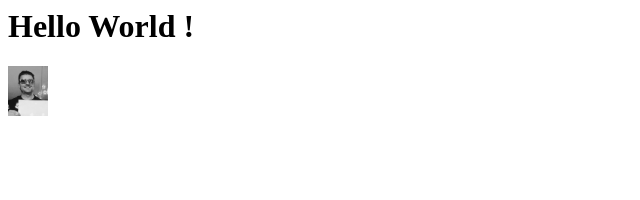
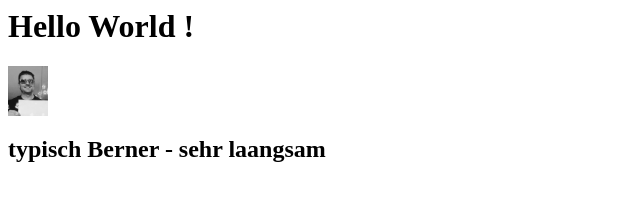
Before and after one commit to ergendoeper/ergendoeper.github.io, a plain HTML site: page index.html in a window 1280 px wide. Shown: the whole page, without its empty margins (0-640 px from the left). Drawn offline with Linux system fonts and the light colour scheme.

Commit message:
Update index.html

```diff
--- a/index.html
+++ b/index.html
@@ -2,6 +2,6 @@
     <h1>Hello World !</h1>
     <div>
         <img src="aow.jpg" alt="just a picture of me" height="50">
-
+        <h2> typisch Berner - sehr laangsam </h2>
     </div>
     </html>
```
